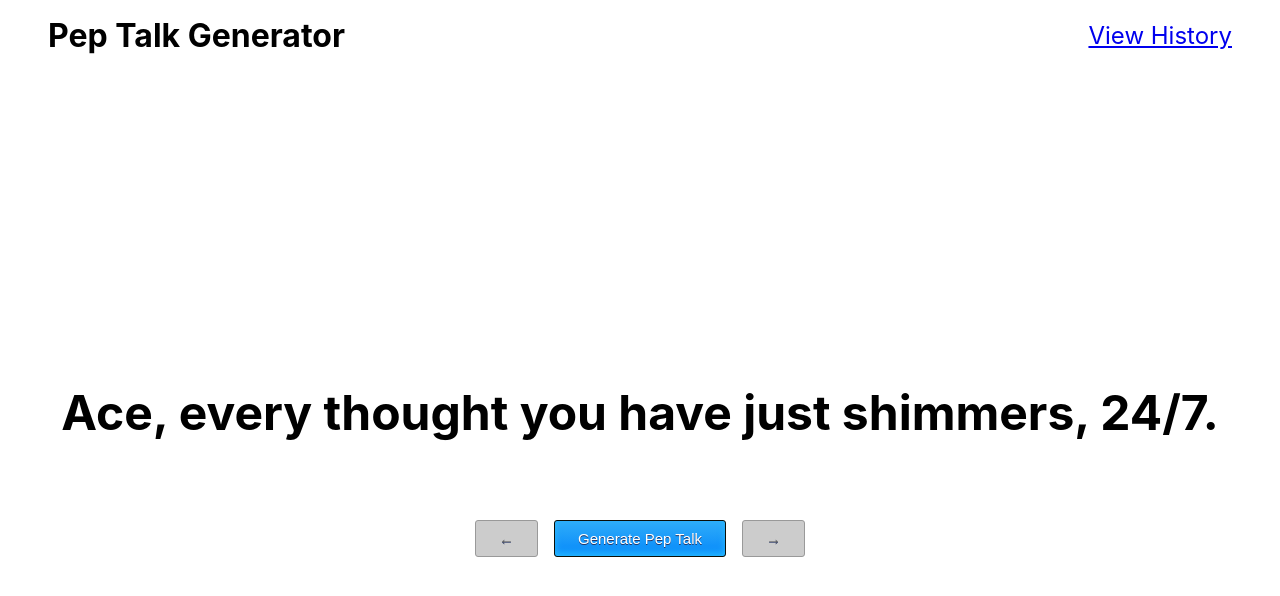
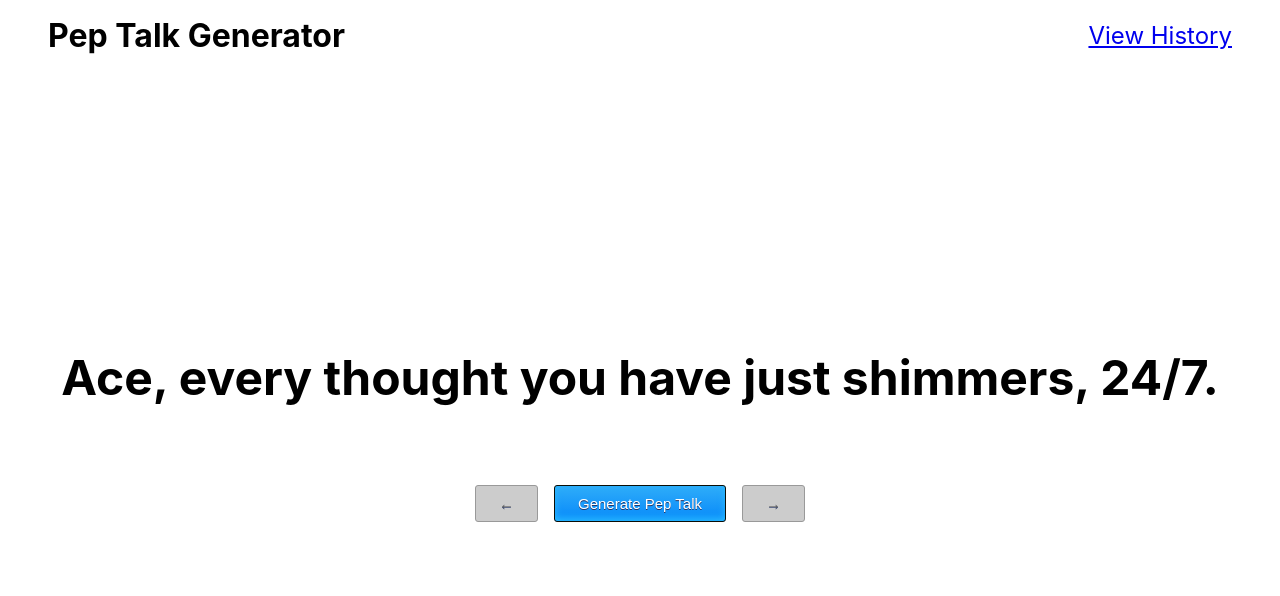
Before and after one commit to cmhand/peptalkgenerator, a Next.js app: page / in a window 1280 px wide. Shown: the top 596 px of the page. Built offline with nearby package versions, Linux system fonts and the light colour scheme.

Commit message:
Reduce main content min-height to leave room for header

```diff
--- a/styles/Home.module.css
+++ b/styles/Home.module.css
@@ -26,7 +26,7 @@
 }
 
 .main {
-  min-height: 100vh;
+  min-height: calc(100vh - 70px); /* 100vh minus header height */
   padding: 4rem 0;
   flex: 1;
   display: flex;
```
